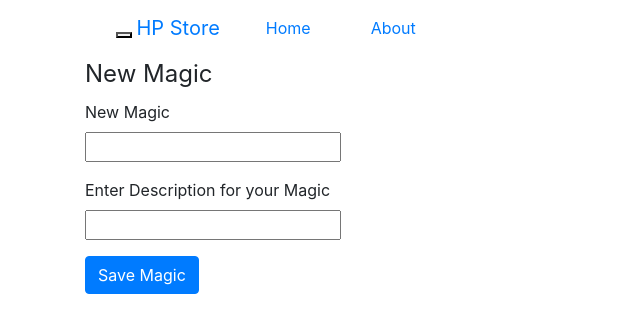
After one commit to Abhishek5101/Harry-Potter-Store, a Flask app: page /magics/new in a window 1280 px wide. The commit adds this page. Shown: the top 333 px of the page, without its empty margins (0-640 px from the left). Run offline with Flask 2, Linux system fonts and the light colour scheme; some libraries are stand-ins or nearby versions.

```diff
--- a/app.py
+++ b/app.py
@@ -1,41 +1,103 @@
-from flask import Flask, request, render_template
+from flask import Flask, request, render_template, url_for, redirect
 from pymongo import MongoClient
-from flask_bootstrap import Bootstrap
+from bson.objectid import ObjectId
+from random import choice
 
-app = Flask(__name__)
-Bootstrap(app)
+images = [
+	"https://static0.srcdn.com/wordpress/wp-content/uploads/2016/11/Snake-from-Harry-Potter-and-the-Chamber-of-Secrets.jpg?q=50&fit=crop&w=738&h=369",
+	"https://static3.srcdn.com/wordpress/wp-content/uploads/2016/11/Troll-in-Harry-Potter.jpg?q=50&fit=crop&w=738&h=369,",
+	"https://static0.srcdn.com/wordpress/wp-content/uploads/2016/11/Harry-Potter-Crystal-Ball.jpg?q=50&fit=crop&w=738&h=369",
+	"https://static3.srcdn.com/wordpress/wp-content/uploads/2016/11/Harry-Potter-Magical-Resistance.jpg?q=50&fit=crop&w=738&h=369",
+	"https://static0.srcdn.com/wordpress/wp-content/uploads/2016/11/Fleur-Delacour-in-Harry-Potter-Veela-Charm.jpg?q=50&fit=crop&w=738&h=369",
+	"https://static2.srcdn.com/wordpress/wp-content/uploads/2016/11/Sirius-Black-Metamorphmagi-in-Harry-Potter.jpg?q=50&fit=crop&w=738&h=369"]
+
+app = Flask(__name__, template_folder='templates')
 
 cluster = MongoClient("mongodb+srv://abhi:contrapro472@contractor-l3tgn.mongodb.net/admin?retryWrites=true&w=majority")
 db = cluster["store"]
 magic_collection = db["magic"]
-cart = db["shopping cart"]
-
-post = [
-	{"_id": 1, "name": "love".capitalize(), "image": "https://static0.srcdn.com/wordpress/wp-content/uploads/2016/11/Harry-Potter-and-Ginny-Weasley-in-Love.jpg?q=50&fit=crop&w=738&h=369"},
-	{"_id": 2, "name": "CONJURING".capitalize(), "image": "https://static0.srcdn.com/wordpress/wp-content/uploads/2016/11/Snake-from-Harry-Potter-and-the-Chamber-of-Secrets.jpg?q=50&fit=crop&w=738&h=369"},
-	{"_id": 3, "name": "SPELL INVENTION".capitalize(), "image": "https://static0.srcdn.com/wordpress/wp-content/uploads/2016/11/Snake-from-Harry-Potter-and-the-Chamber-of-Secrets.jpg?q=50&fit=crop&w=738&h=369"},
-	{"_id": 4, "name": "RUDIMENTARY MAGIC".capitalize(), "image": "https://static3.srcdn.com/wordpress/wp-content/uploads/2016/11/Troll-in-Harry-Potter.jpg?q=50&fit=crop&w=738&h=369"},
-	{"_id": 5, "name": "NAMING SEER".capitalize(), "image": "https://static0.srcdn.com/wordpress/wp-content/uploads/2016/11/Harry-Potter-Crystal-Ball.jpg?q=50&fit=crop&w=738&h=369"},
-	{"_id": 6, "name": "MAGICAL RESISTANCE".capitalize(), "image": "https://static3.srcdn.com/wordpress/wp-content/uploads/2016/11/Harry-Potter-Magical-Resistance.jpg?q=50&fit=crop&w=738&h=369"},
-	{"_id": 7, "name": "VEELA CHARM".capitalize(), "image": "https://static0.srcdn.com/wordpress/wp-content/uploads/2016/11/Fleur-Delacour-in-Harry-Potter-Veela-Charm.jpg?q=50&fit=crop&w=738&h=369"},
-	{"_id": 8, "name": "APPARITION AND DISAPPARITION".capitalize(), "image": "https://static0.srcdn.com/wordpress/wp-content/uploads/2016/11/Apparition-in-Harry-Potter.jpg?q=50&fit=crop&w=738&h=369"},
-	{"_id": 9, "name": "UNBREAKABLE VOW".capitalize(), "image": "https://static1.srcdn.com/wordpress/wp-content/uploads/2016/11/An-Unbreakable-Vow-in-Harry-Potter.jpg?q=50&fit=crop&w=738&h=369"},
-	{"_id": 10, "name": "FLIGHT".capitalize(), "image": "https://static2.srcdn.com/wordpress/wp-content/uploads/2016/11/Snape-in-Harry-Potter.jpg?q=50&fit=crop&w=738&h=369"},
-	{"_id": 11, "name": "SEERS".capitalize(), "image": "https://static0.srcdn.com/wordpress/wp-content/uploads/2016/11/Trelawney-in-Harry-Potter.jpg?q=50&fit=crop&w=738&h=369"},
-	{"_id": 12, "name": "ANIMAGI".capitalize(), "image": "https://static2.srcdn.com/wordpress/wp-content/uploads/2016/11/Sirius-Black-Metamorphmagi-in-Harry-Potter.jpg?q=50&fit=crop&w=738&h=369"},
-	{"_id": 13, "name": "METAMORPHMAGI".capitalize(), "image": "https://static3.srcdn.com/wordpress/wp-content/uploads/2016/11/Metamorphmagus-in-Harry-Potter.jpg?q=50&fit=crop&w=738&h=369"},
-	{"_id": 14, "name": "OCCLUMENCY".capitalize(), "image": "https://static3.srcdn.com/wordpress/wp-content/uploads/2016/11/Harry-Potter-Occlumency.jpg?q=50&fit=crop&w=738&h=369"},
-	{"_id": 15, "name": "LEGITIMACY".capitalize(), "image": "https://static3.srcdn.com/wordpress/wp-content/uploads/2016/11/Harry-Potter-Legilimency.jpg?q=50&fit=crop&w=738&h=369"}
-
-]
 
 
-@app.route('/create')
-def create():
-	magic_collection.insert_many(i for i in post)
-	return 'Inserted'
+# cart = db["shopping cart"]
+
+# post = [
+# 	{"_id": 1, "name": "love".capitalize(), "image": "https://static0.srcdn.com/wordpress/wp-content/uploads/2016/11/Harry-Potter-and-Ginny-Weasley-in-Love.jpg?q=50&fit=crop&w=738&h=369"},
+# 	{"_id": 2, "name": "CONJURING".capitalize(), "image": "https://static0.srcdn.com/wordpress/wp-content/uploads/2016/11/Snake-from-Harry-Potter-and-the-Chamber-of-Secrets.jpg?q=50&fit=crop&w=738&h=369"},
+# 	{"_id": 3, "name": "SPELL INVENTION".capitalize(), "image": "https://static0.srcdn.com/wordpress/wp-content/uploads/2016/11/Snake-from-Harry-Potter-and-the-Chamber-of-Secrets.jpg?q=50&fit=crop&w=738&h=369"},
+# 	{"_id": 4, "name": "RUDIMENTARY MAGIC".capitalize(), "image": "https://static3.srcdn.com/wordpress/wp-content/uploads/2016/11/Troll-in-Harry-Potter.jpg?q=50&fit=crop&w=738&h=369"},
+# 	{"_id": 5, "name": "NAMING SEER".capitalize(), "image": "https://static0.srcdn.com/wordpress/wp-content/uploads/2016/11/Harry-Potter-Crystal-Ball.jpg?q=50&fit=crop&w=738&h=369"},
+# 	{"_id": 6, "name": "MAGICAL RESISTANCE".capitalize(), "image": "https://static3.srcdn.com/wordpress/wp-content/uploads/2016/11/Harry-Potter-Magical-Resistance.jpg?q=50&fit=crop&w=738&h=369"},
+# 	{"_id": 7, "name": "VEELA CHARM".capitalize(), "image": "https://static0.srcdn.com/wordpress/wp-content/uploads/2016/11/Fleur-Delacour-in-Harry-Potter-Veela-Charm.jpg?q=50&fit=crop&w=738&h=369"},
+# 	{"_id": 8, "name": "APPARITION AND DISAPPARITION".capitalize(), "image": "https://static0.srcdn.com/wordpress/wp-content/uploads/2016/11/Apparition-in-Harry-Potter.jpg?q=50&fit=crop&w=738&h=369"},
+# 	{"_id": 9, "name": "UNBREAKABLE VOW".capitalize(), "image": "https://static1.srcdn.com/wordpress/wp-content/uploads/2016/11/An-Unbreakable-Vow-in-Harry-Potter.jpg?q=50&fit=crop&w=738&h=369"},
+# 	{"_id": 10, "name": "FLIGHT".capitalize(), "image": "https://static2.srcdn.com/wordpress/wp-content/uploads/2016/11/Snape-in-Harry-Potter.jpg?q=50&fit=crop&w=738&h=369"},
+# 	{"_id": 11, "name": "SEERS".capitalize(), "image": "https://static0.srcdn.com/wordpress/wp-content/uploads/2016/11/Trelawney-in-Harry-Potter.jpg?q=50&fit=crop&w=738&h=369"},
+# 	{"_id": 12, "name": "ANIMAGI".capitalize(), "image": "https://static2.srcdn.com/wordpress/wp-content/uploads/2016/11/Sirius-Black-Metamorphmagi-in-Harry-Potter.jpg?q=50&fit=crop&w=738&h=369"},
+# 	{"_id": 13, "name": "METAMORPHMAGI".capitalize(), "image": "https://static3.srcdn.com/wordpress/wp-content/uploads/2016/11/Metamorphmagus-in-Harry-Potter.jpg?q=50&fit=crop&w=738&h=369"},
+# 	{"_id": 14, "name": "OCCLUMENCY".capitalize(), "image": "https://static3.srcdn.com/wordpress/wp-content/uploads/2016/11/Harry-Potter-Occlumency.jpg?q=50&fit=crop&w=738&h=369"},
+# 	{"_id": 15, "name": "LEGITIMACY".capitalize(), "image": "https://static3.srcdn.com/wordpress/wp-content/uploads/2016/11/Harry-Potter-Legilimency.jpg?q=50&fit=crop&w=738&h=369"}
+#
+# ]
+
+@app.route('/')
+def show_magics():
+	return render_template('magics_index.html', magics=magic_collection.find())
 
 
-@app.route('/')
-def index():
-	return render_template('layout.html', post=post)
+@app.route('/about')
+def about():
+	return render_template('about.html')
+
+
+@app.route('/magics')
+def magic():
+	magics = list(magic_collection.find({}))
+	return render_template('magics_index.html', magics=magic_collection.find())
+
+
+@app.route('/magics/new')
+def new_magic():
+	return render_template('magics_new.html')
+
+
+@app.route('/magics', methods=["POST"])
+def magic_create():
+	new_magic = {
+		"name": request.form.get("name"),
+		"description": request.form.get("description"),
+		"image": choice(images)
+	}
+	magic_collection.insert_one(new_magic)
+	return render_template('magics_index.html', magics=magic_collection.find())
+
+
+@app.route('/delete/<magic_id>', methods=['POST'])
+def magic_delete(magic_id):
+	"""Delete one guitar."""
+	magic_collection.delete_one({'_id': ObjectId(magic_id)})
+	return redirect(url_for('magic'))
+
+
+@app.route('/magic/<magic_id>', methods=['GET'])
+def update_magic(magic_id):
+	if request.method == "GET":
+		print(magic_id)
+		magic = magic_collection.find_one({'_id': ObjectId(magic_id)})
+
+		return render_template('update.html', magic=magic)
+	else:
+		return redirect(url_for('magic'))
+
+
+@app.route('/update/<magic_id>', methods=['GET', "POST"])
+def magic_update(magic_id):
+	if request.method == 'POST':
+		updated_magic = {
+			"name": request.form['name'],
+			"description": request.form['description']
+		}
+		magic_collection.update_one({'_id': ObjectId(magic_id)}, {'$set': updated_magic})
+		return redirect(url_for('magic'))
+	if request.method == 'GET':
+		magic = magic_collection.find_one({'_id': ObjectId(magic_id)})
+		return redirect(url_for('magic_update', magic=magic))
--- a/static/style.css
+++ b/static/style.css
@@ -1,36 +1,6 @@
 
 @import url('https://fonts.googleapis.com/css?family=Bangers&display=swap');
-.row {
-  display: flex;
-  flex-wrap: wrap;
-  padding: 50 40px;
+.navbar-nav > li{
+  margin-left:30px;
+  margin-right:30px;
 }
-
-/* Create four equal columns that sits next to each other */
-.column {
-  flex: 25%;
-  max-width: 25%;
-  padding: 50 40px;
-}
-
-.column img {
-  margin-top: 8px;
-  vertical-align: middle;
-  width: 100%;
-}
-
-/* Responsive layout - makes a two column-layout instead of four columns */
-@media screen and (max-width: 800px) {
-  .column {
-    flex: 50%;
-    max-width: 50%;
-  }
-}
-
-/* Responsive layout - makes the two columns stack on top of each other instead of next to each other */
-@media screen and (max-width: 600px) {
-  .column {
-    flex: 100%;
-    max-width: 100%;
-  }
-}
--- /dev/null
+++ b/templates/base.html
@@ -0,0 +1,20 @@
+<!doctype html>
+<html>
+<head>
+    <meta charset='utf-8'>
+    <title>Contractor</title>
+    <!-- Latest compiled and minified CSS -->
+    <link rel="stylesheet" href="static/style.css" >
+    <link rel="stylesheet" href="https://stackpath.bootstrapcdn.com/bootstrap/4.3.1/css/bootstrap.min.css" integrity="sha384-ggOyR0iXCbMQv3Xipma34MD+dH/1fQ784/j6cY/iJTQUOhcWr7x9JvoRxT2MZw1T" crossorigin="anonymous">
+</head>
+<body>
+    <div class='container'>
+        {% include 'partials/navbar.html' %}
+        {% block content %} {% endblock %}
+        </div>
+    <!-- Latest compiled and minified JavaScript -->
+    <script src="https://code.jquery.com/jquery-3.3.1.slim.min.js" integrity="sha384-q8i/X+965DzO0rT7abK41JStQIAqVgRVzpbzo5smXKp4YfRvH+8abtTE1Pi6jizo" crossorigin="anonymous"></script>
+    <script src="https://cdnjs.cloudflare.com/ajax/libs/popper.js/1.14.7/umd/popper.min.js" integrity="sha384-UO2eT0CpHqdSJQ6hJty5KVphtPhzWj9WO1clHTMGa3JDZwrnQq4sF86dIHNDz0W1" crossorigin="anonymous"></script>
+    <script src="https://stackpath.bootstrapcdn.com/bootstrap/4.3.1/js/bootstrap.min.js" integrity="sha384-JjSmVgyd0p3pXB1rRibZUAYoIIy6OrQ6VrjIEaFf/nJGzIxFDsf4x0xIM+B07jRM" crossorigin="anonymous"></script>
+</body>
+</html>
--- /dev/null
+++ b/templates/magics_new.html
@@ -0,0 +1,21 @@
+{% extends 'base.html' %}
+{% block content %}
+<form method="POST" action="/magics">
+<fieldset>
+    <legend>New Magic</legend>
+    <p>
+        <label>New Magic </label><br>
+        <input type='text' name='name' required>
+    </p>
+    <p>
+        <label> Enter Description for your Magic </label><br>
+        <input type='text' name='description' required>
+    </p>
+    <div class='form-group'>
+    <button class='btn btn-primary' type='submit'>Save Magic</button>
+    </div>
+
+
+</fieldset>
+</form>
+{% endblock %}
--- /dev/null
+++ b/templates/partials/navbar.html
@@ -0,0 +1,19 @@
+<nav class="navbar navbar-expand-lg navbar-inverse">
+      <div class="container">
+        <div class="navbar-header">
+          <button type="button" class="navbar-toggle collapsed" data-toggle="collapse" data-target="#navbar" aria-expanded="false" aria-controls="navbar">
+            <span class="sr-only">Toggle navigation</span>
+            <span class="icon-bar"></span>
+            <span class="icon-bar"></span>
+            <span class="icon-bar"></span>
+          </button>
+          <a class="navbar-brand" href="#">HP Store</a>
+        </div>
+        <div id="navbar" class="collapse navbar-collapse">
+          <ul class="nav navbar-nav ">
+            <li><a href="/">Home</a></li>
+            <li><a href="/about">About</a></li>
+          </ul>
+         </div>
+      </div>
+    </nav>
```
Also changed, not shown: templates/about.html (added, +12 -0 lines), templates/layout.html (+25 -5 lines), templates/magics_index.html (added, +20 -0 lines), templates/update.html (added, +37 -0 lines).
